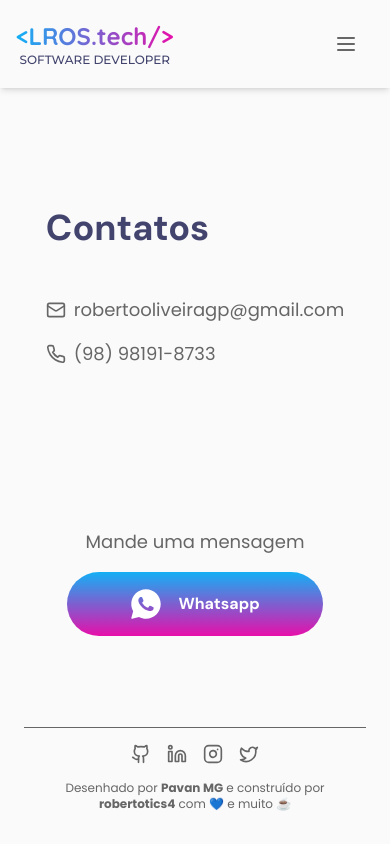
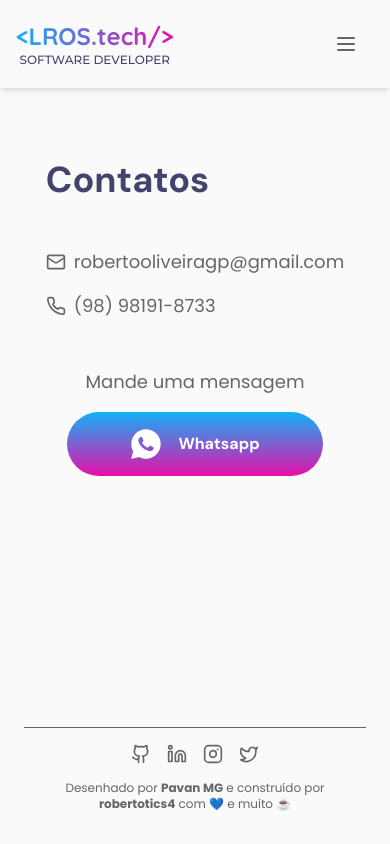
Before and after one commit to robertotics4/my-portifolio, a Next.js app: page /contact in a window 390 px wide. Built offline with nearby package versions, Linux system fonts and the light colour scheme.

Commit message:
refactor: refact contacts page

```diff
--- a/src/app/contact/page.tsx
+++ b/src/app/contact/page.tsx
@@ -5,33 +5,64 @@ import { Mail, Phone } from 'lucide-react'
 import { Subtitle } from '@/components/Subtitle'
 import { ContactButton } from '@/components/ContactButton'
 
+type Contact = {
+  id: number
+  type: 'mail' | 'phone'
+  value: string
+}
+
+const contacts: Contact[] = [
+  { id: 1, type: 'mail', value: 'robertooliveiragp@gmail.com' },
+  { id: 2, type: 'phone', value: '(98) 98191-8733' },
+]
+
 export default function ContactPage() {
+  const existentPhone = contacts
+    .filter((contact) => contact.type === 'phone')
+    .pop()
+
+  function generateWhatsAppLink(phoneNumber: string) {
+    const cleanedPhoneNumber = phoneNumber.replace(/[^\d]+/g, '')
+    const message = 'Olá! visitei o seu site e gostaria de falar com você.'
+    const whatsappLink = `https://wa.me/${cleanedPhoneNumber}/?text=${encodeURIComponent(
+      message,
+    )}`
+
+    return whatsappLink
+  }
+
   return (
-    <div className="lg:divide-port-gray-900 mt-48 flex flex-col items-center justify-center gap-24 lg:flex-row lg:divide-x-2">
+    <div className="mt-36 flex flex-col items-center justify-center gap-12 lg:mt-48 lg:flex-row lg:gap-24 lg:divide-x-2 lg:divide-port-gray-900">
       <div className="flex flex-col gap-12">
         <Title text="Contatos" />
 
         <div className="flex flex-col gap-4">
-          <span className="flex items-center gap-2 font-secondary text-lg text-port-gray-600 dark:text-port-gray-300">
+          {contacts.map((contact) => (
+            <span
+              key={contact.id}
+              className="flex items-center gap-2 font-secondary text-lg text-port-gray-600 dark:text-port-gray-300"
+            >
+              {contact.type === 'mail' ? (
                 <Mail className="h-5 w-5" />
-            robertooliveiragp@gmail.com
+              ) : (
+                <Phone className="h-5 w-5" />
+              )}
+              {contact.value}
             </span>
-
-          <span className="flex items-center gap-2 font-secondary text-lg text-port-gray-600 dark:text-port-gray-300">
-            <Phone className="h-5 w-5" />
-            (98) 98191-8733
-          </span>
+          ))}
         </div>
       </div>
 
-      <div className="flex flex-col items-center gap-4 pt-16 lg:pl-24 lg:pt-0">
+      <div className="flex flex-col items-center gap-4 lg:pl-24 lg:pt-0">
         <Subtitle
           text="Mande uma mensagem"
           className="text-lg text-port-gray-600 dark:text-port-gray-300"
         />
+
+        {existentPhone && (
           <ContactButton
             title="Whatsapp"
-          url="https://wa.me/+559881918733/?text=Olá,%20estou%20entrando%20em%20contato%20via%20seu%20site"
+            url={generateWhatsAppLink(existentPhone.value)}
             icon={
               <Image
                 src={whatsappIcon}
@@ -40,6 +71,7 @@ export default function ContactPage() {
               />
             }
           />
+        )}
       </div>
     </div>
   )
```
Lines whose indentation alone changed are shown as unchanged.
